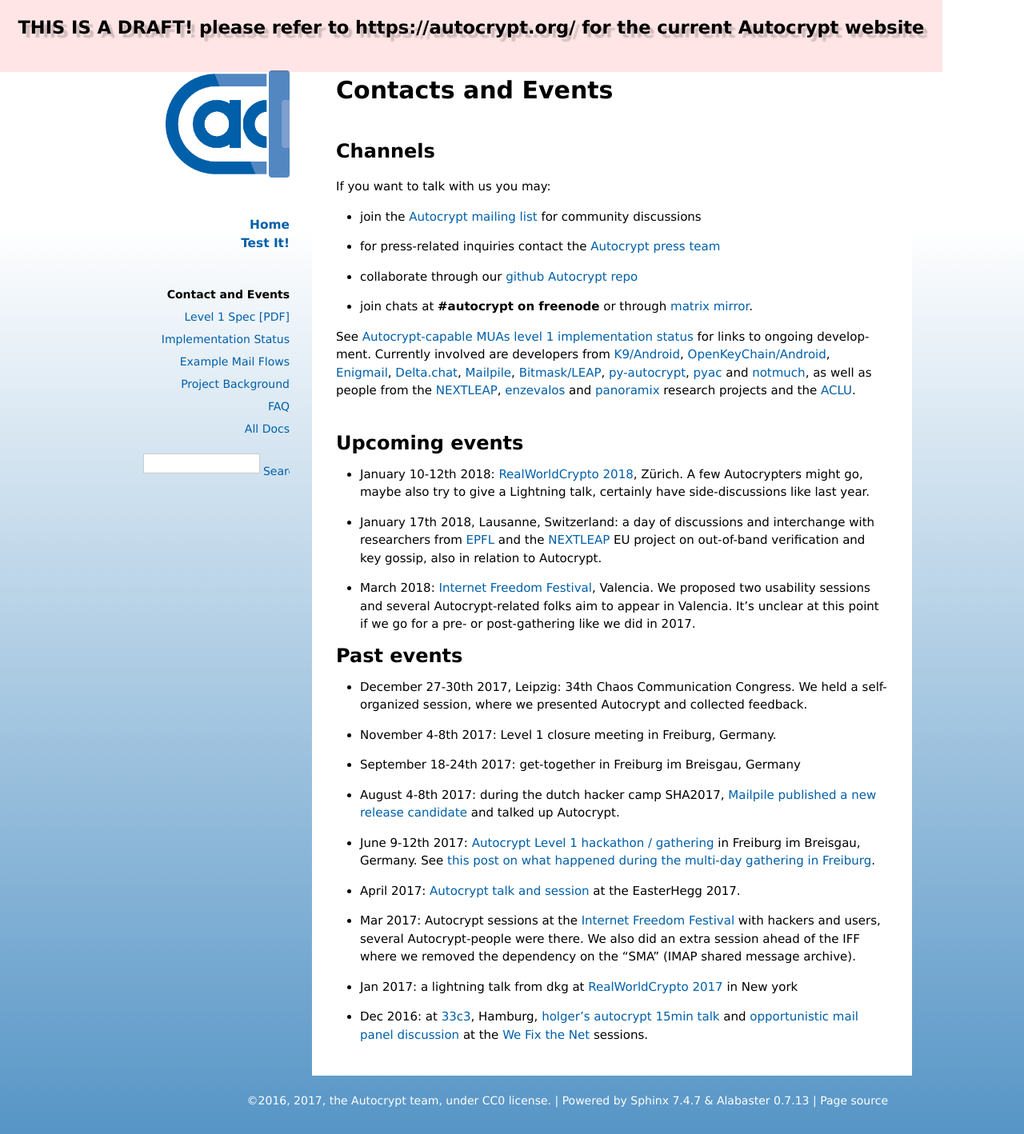
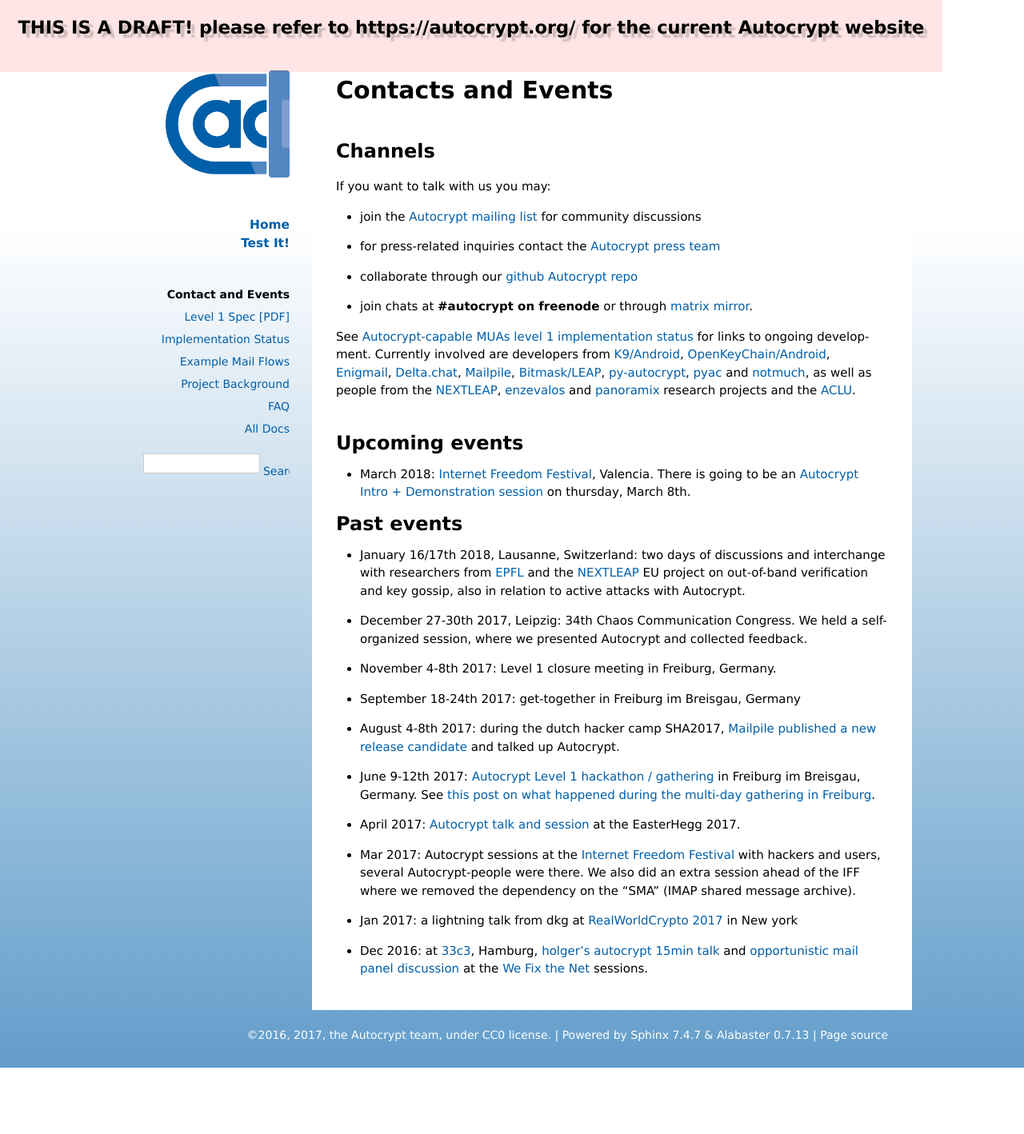
Before and after one commit to autocrypt/autocrypt, a Sphinx documentation site: the page built from doc/contact.rst, in a window 1280 px wide. Shown: the whole page at 80% size. Built offline with Sphinx 7.4.7, drawn with Linux system fonts in a browser that asks for light colours; after the commit the page ends 1335 px from its top, so only the background shows below that.

Commit message:
shift Events that happened and link the upcoming IFF event

```diff
--- a/doc/contact.rst
+++ b/doc/contact.rst
@@ -55,19 +55,10 @@
 Upcoming events
 ---------------
 
-- January 10-12th 2018: `RealWorldCrypto 2018`_, Zürich. A few Autocrypters
-  might go, maybe also try to give a Lightning talk, certainly have
-  side-discussions like last year.
-
-- January 17th 2018, Lausanne, Switzerland: a day of discussions and
-  interchange with researchers from `EPFL`_ and the `NEXTLEAP`_ EU project
-  on out-of-band verification and key gossip, also in relation
-  to Autocrypt.
-
-- March 2018: `Internet Freedom Festival`_, Valencia. We proposed
-  two usability sessions and several Autocrypt-related folks
-  aim to appear in Valencia. It's unclear at this point if we
-  go for a pre- or post-gathering like we did in 2017.
+- March 2018: `Internet Freedom Festival`_, Valencia.  There
+  is going to be an `Autocrypt Intro + Demonstration session
+  <https://platform.internetfreedomfestival.org/en/IFF2018/public/schedule/custom/238>`_
+  on thursday, March 8th.
 
 
 .. _`33c3`: https://events.ccc.de/congress/2016/wiki/Main_Page
@@ -84,6 +75,11 @@
 
 Past events
 -------------
+
+- January 16/17th 2018, Lausanne, Switzerland: two days of discussions and
+  interchange with researchers from `EPFL`_ and the `NEXTLEAP`_ EU project
+  on out-of-band verification and key gossip, also in relation
+  to active attacks with Autocrypt.
 
 - December 27-30th 2017, Leipzig: 34th Chaos Communication Congress. We held a
   self-organized session, where we presented Autocrypt and collected feedback.
```
